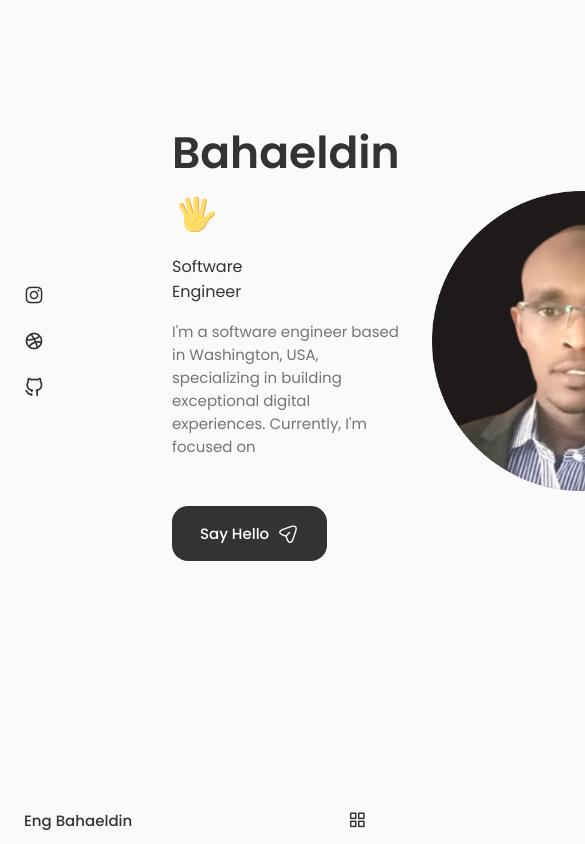
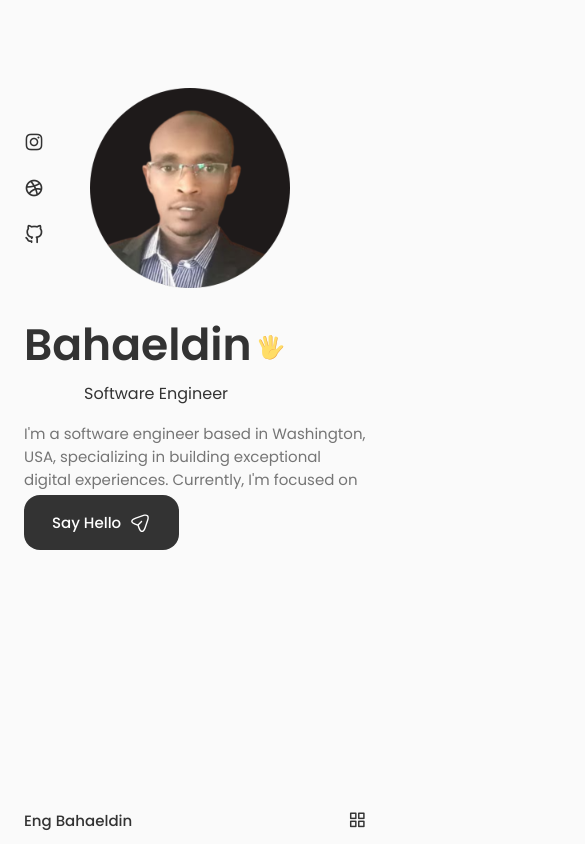
Before and after one commit to eng-bahaa/My-Portfolio, a React (Create React App) app: page / in a window 390 px wide. Shown: the top 844 px of the page, 585 px wide, since content can reach past the window. Built offline with nearby package versions, Linux system fonts and the light colour scheme.

Commit message:
home page completed

```diff
--- a/src/components/home/Home.css
+++ b/src/components/home/Home.css
@@ -1,3 +1,6 @@
+.home__container {
+  row-gap: 7rem;
+}
 .home__content {
   grid-template-columns: 116px repeat(2, 1fr);
   padding-top: 5.5rem;
@@ -70,3 +73,98 @@
     border-radius: 60% 40% 30% 70%/60% 30% 70% 40%;
   }
 } */
+
+.home__scroll {
+  margin-left: 9.25rem;
+}
+
+.wheel {
+  animation: scroll 2s ease infinite;
+}
+
+@keyframes scroll {
+  0% {
+    transform: translateY(0);
+  }
+  30% {
+    transform: translateY(3.75rem);
+  }
+}
+
+.home__scroll-name {
+  color: var(--title-color);
+  font-weight: var(--font-medium);
+  margin-left: 2px;
+}
+
+.home__scroll-arrow {
+  color: var(--title-color);
+  font-size: 1.35rem;
+}
+
+/*=============== BREAKPOINTS ===============*/
+/* For large devices */
+@media screen and (max-width: 992px) {
+  .home__content {
+    grid-template-columns: 100px repeat(2, 1fr);
+    column-gap: 1.25rem;
+  }
+  .home__hand {
+    width: 26px;
+    height: 26px;
+  }
+  .home__subtitle {
+    padding-left: 3.75rem;
+    margin-bottom: var(--mb-1);
+  }
+
+  .home__description {
+    max-width: initial;
+    margin-bottom: var(--mb-0-25);
+  }
+
+  .home__img {
+    width: 250px;
+    height: 250px;
+  }
+
+  .home__scroll {
+    margin-left: 7.5rem;
+  }
+}
+
+/* For medium devices */
+@media screen and (max-width: 768px) {
+  .home__content {
+    grid-template-columns: 0.5fr 3fr;
+    padding-top: 3.5rem;
+  }
+
+  .home__img {
+    order: initial;
+    justify-self: initial;
+    width: 200px;
+    height: 200px;
+  }
+
+  .home__data {
+    grid-column: 1/3;
+  }
+
+  .home__scroll {
+    display: none;
+  }
+}
+
+/* For small devices */
+@media screen and (max-width: 350px) {
+  .home__img {
+    width: 180px;
+    height: 180px;
+  }
+
+  .home__hand {
+    width: 22px;
+    height: 22px;
+  }
+}
--- a/src/components/home/Home.jsx
+++ b/src/components/home/Home.jsx
@@ -2,6 +2,7 @@
 import "./home.css";
 import Social from "./social";
 import Data from "./data";
+import ScrollDown from "./scrollDown";
 
 const Home = () => {
   return (
@@ -12,6 +13,7 @@
           <div className="home__img"></div>
           <Data />
         </div>
+        <ScrollDown />
       </div>
     </section>
   );
--- a/src/components/home/scrollDown.jsx
+++ b/src/components/home/scrollDown.jsx
@@ -3,7 +3,45 @@
 const scrollDown = () => {
   return (
     <div className="home__scroll">
-      <div className="home__scroll-button button--flex"></div>
+      <a href="contact" className="home__scroll-button button--flex">
+        <svg
+          width="32px"
+          height="32px"
+          class="home__scroll-mouse"
+          viewBox="0 0 247 390"
+          version="1.1"
+          xmlns="http://www.w3.org/2000/svg"
+          xmlnsXlink="http://www.w3.org/1999/xlink"
+          style={{
+            fillRule: "evenodd",
+            clipRule: "evenodd",
+            strokeLinecap: "round",
+            strokeLinejoin: "round",
+            strokeMiterlimit: "1.5",
+          }}
+        >
+          <path
+            class="wheel"
+            d="M123.359,79.775l0,72.843"
+            style={{
+              fill: "none",
+              stroke: "var(--title-color)",
+              strokeWidth: "20px",
+            }}
+          ></path>
+          <path
+            id="mouse"
+            d="M236.717,123.359c0,-62.565 -50.794,-113.359 -113.358,-113.359c-62.565,0 -113.359,50.794 -113.359,113.359l0,143.237c0,62.565 50.794,113.359 113.359,113.359c62.564,0 113.358,-50.794 113.358,-113.359l0,-143.237Z"
+            style={{
+              fill: "none",
+              stroke: "var(--title-color)",
+              strokeWidth: "20px",
+            }}
+          ></path>
+        </svg>
+        <span className="home__scroll-name">Scroll Down</span>
+        <i class="uil uil-arrow-down home__scroll-arrow"></i>
+      </a>
     </div>
   );
 };
```
